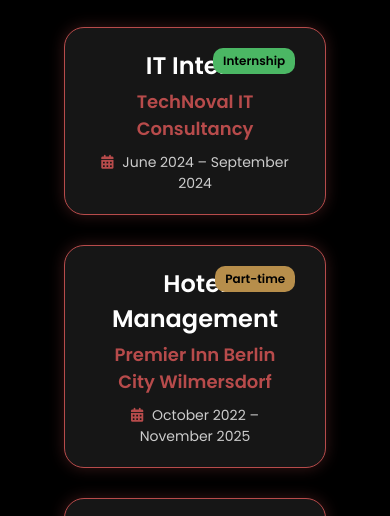
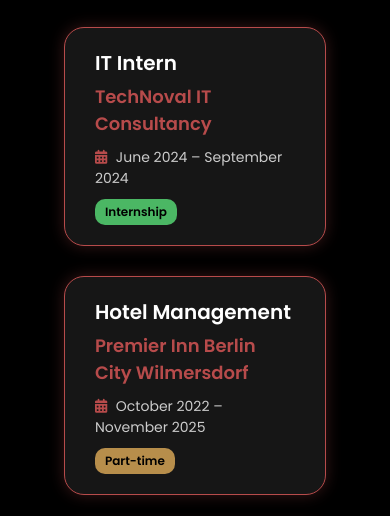
Before and after one commit to montheralsayyed/montheralsayyed.github.io, a plain HTML site: page experience.html in a window 390 px wide. Shown: the part 248-764 px from the top of the page. Drawn offline with Linux system fonts and the light colour scheme.

Commit message:
Update style.css

```diff
--- a/style.css
+++ b/style.css
@@ -496,3 +496,21 @@ span{
 .menu-icon.active .close-icon {
     display: inline;
 }
+@media (max-width: 768px) {
+    .job-type {
+        position: relative;
+        top: auto;
+        right: auto;
+        display: inline-block;
+        margin-top: 1rem;
+        align-self: flex-start;
+    }
+
+    .experience-item {
+        text-align: left;
+    }
+
+    .experience-item h2 {
+        font-size: 2rem;
+    }
+}
```
